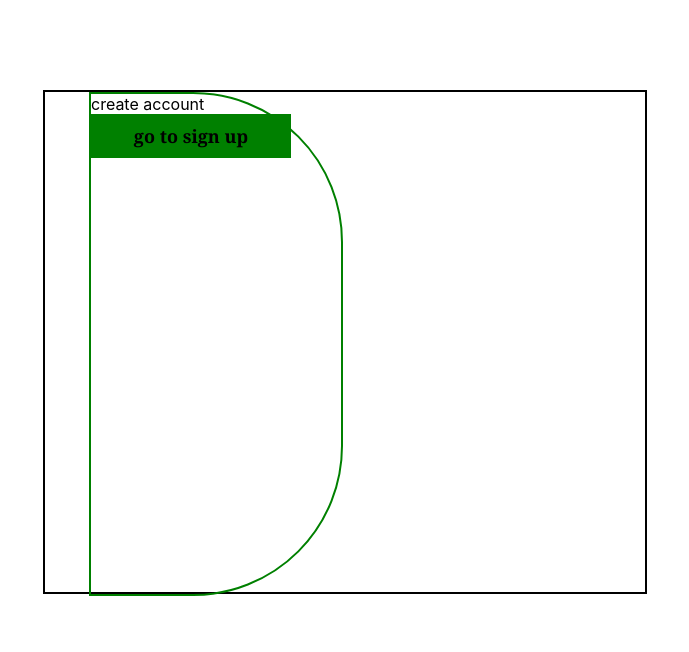
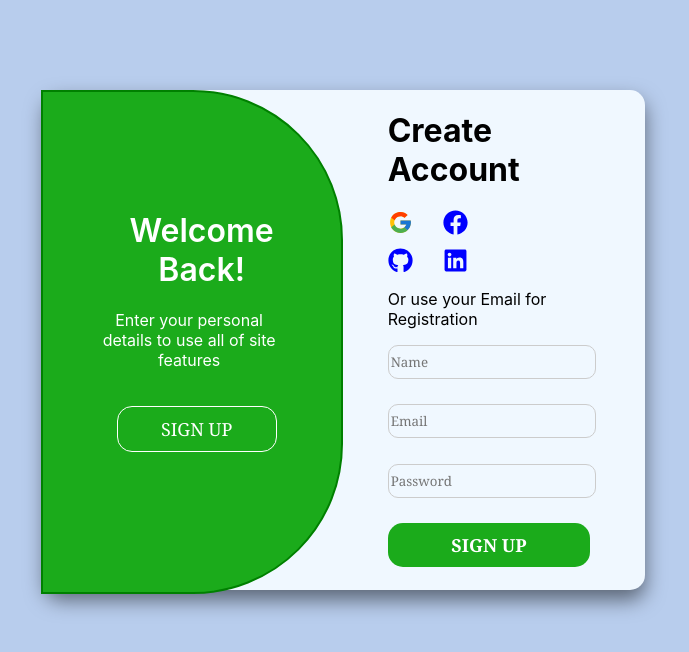
Before and after one commit to bed-com-27-20/Animeted-Pages, a React (Create React App) app: page /Logins in a window 1280 px wide. Both pictures are taken after a click on the button "SIGN UP". Shown: the top 652 px of the page, without its empty margins (295-984 px from the left). Built offline with nearby package versions, Linux system fonts and the light colour scheme.

Commit message:
done with the swap pages

```diff
--- a/src/Login&SignUpPages/SwapLogin&SignUp/Logins.css
+++ b/src/Login&SignUpPages/SwapLogin&SignUp/Logins.css
@@ -1,6 +1,8 @@
 .fswapdiv{
    display: flex;
    justify-content: center;
+   background-color: rgb(184, 205, 237);
+   height: 100vh;
 }
 
 .sswapdiv{
@@ -9,7 +11,9 @@
     width: 600px;
     height: 500px;
     margin-top: 7%;
-    border: 2px solid black;
+    border-radius: 15px;
+    background-color: aliceblue;
+    box-shadow: 0 10px 20px rgb(0, 0, 0, 0.5);
 }
 
 .ssffdiv1{
@@ -47,17 +51,19 @@
 }
 
 .ssffdiv4{
-    width: 250px;
+
+    width: 300px;
     height: 500px;
     left: 0;
     border: 2px solid green;
+    background-color: rgb(27, 171, 27);
     border-top-right-radius: 150px;
     border-bottom-right-radius: 150px;
     transition: transform 1s;
 }
 
 .ssffdiv3{
-    width: 250px;
+    width: 300px;
     height: 500px;
     right: 0;
     transition: transform 1s;
@@ -98,6 +104,10 @@
     background-color: transparent;
 }
 
+#makaz:hover{
+    border-color: gold;
+}
+
 #mland{
 
     height: 450px;
@@ -134,3 +144,28 @@
 #kantu{
     padding-right: 100px;
 }
+
+#tikhala{
+    margin-left: 15%;
+}
+
+#qkf{
+    padding-right: 20px;
+}
+
+#dama22{
+    padding-right: 30px;
+}
+
+.gome56{
+    text-align: center;
+    margin-left: 18%;
+    height: 300px;
+    margin-top: 40%;
+    width: 200px;
+}
+
+#kakalem{
+    color: white;
+    padding-right: 15px;
+}
--- a/src/Login&SignUpPages/SwapLogin&SignUp/Logins.jsx
+++ b/src/Login&SignUpPages/SwapLogin&SignUp/Logins.jsx
@@ -39,7 +39,7 @@ const Logins = () => {
                 </div>
             </div>
             <div className={`ssffdiv2 ${isSwapped ? 'swapped' : ''}`}>
-            <div className='gome'>
+              <div className='gome'>
                     <h1 id='zaza'>Hello, Friend!</h1>
 
                     <p id='kaka'>Register with your personal details to use all of site features</p>
@@ -52,18 +52,33 @@ const Logins = () => {
       ) : (
         <div className='sswapdiv'>
           <div className={`ssffdiv3 ${isSwapped ? 'swapped' : ''}`}>
-          <div className='gome'>
-                    <h1 id='zaza'>Hello, Friend!</h1>
-
-                    <p id='kaka'>Register with your personal details to use all of site features</p>
-
-                    <button id='makaz'>SIGN UP</button>
-               </div>
+          <div id='tikhala'>
+                    <h1 id='dama22'>Create Account</h1>
+                    <div id='icons'>
+                    <FcGoogle size={25}/>
+                    <FaFacebook size={25} color='blue'/>
+                    </div>
+                    <div id='icons'>
+                    <FaGithub size={25} color='blue'/>
+                    <FaLinkedin size={25} color='blue'/>
+                    </div>
+                    <div id='singbox'>
+                    <p id='qkf'>Or use your Email for Registration</p>
+                    <input id='singput' placeholder='Name'></input>
+                    <input id='singput' placeholder='Email'></input>
+                    <input id='singput' placeholder='Password'></input>
+                    </div>
+                    <button id='straight'>SIGN UP</button>
+                </div>
             </div>
             <div className={`ssffdiv4 ${isSwapped ? 'swapped' : ''}`}>
-                create
-                account
-                <button onClick={handleSwap} className="swap-button">go to sign up</button>
+            <div className='gome56'>
+                    <h1 id='zaza'>Welcome Back!</h1>
+
+                    <p id='kakalem'>Enter your personal details to use all of site features</p>
+
+                    <button onClick={handleSwap} id='makaz'>SIGN UP</button>
+               </div>
             </div>
         </div>
       )}
```
